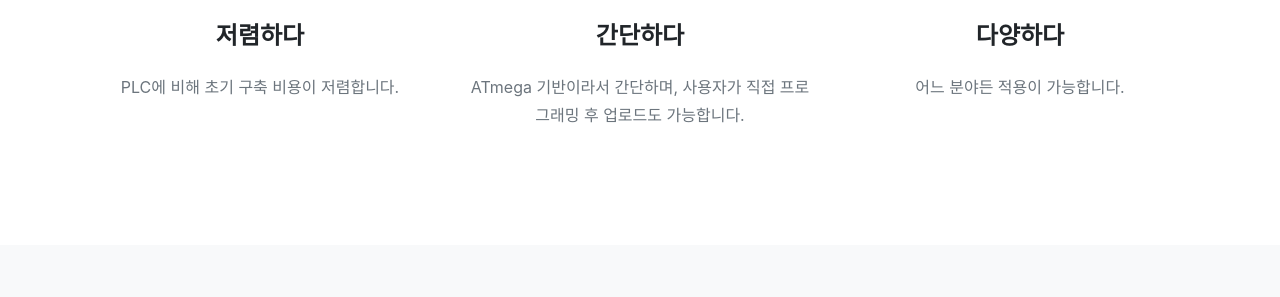
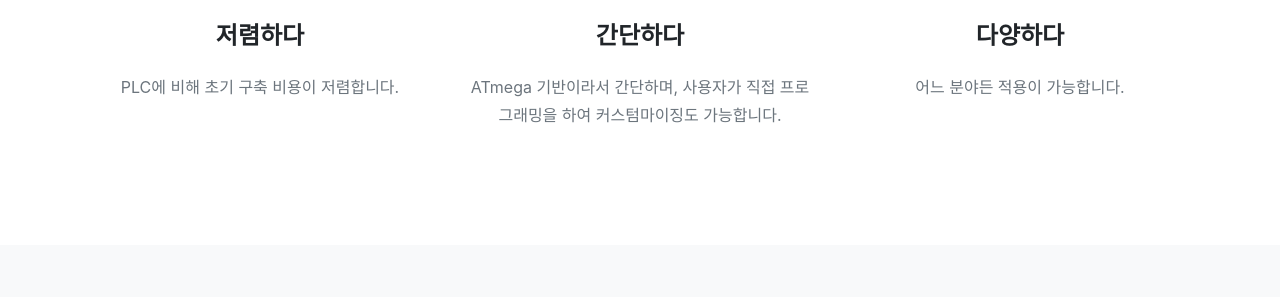
Before and after one commit to thedent-kr/thedent-kr.github.io, a Jekyll site: the page built from index.md, in a window 1280 px wide and 900 px high, scrolled down 1010 px. Shown: the part 183-480 px from the top of the window. Built offline with Jekyll 4.4.1, drawn with Linux system fonts in a browser that asks for light colours; some web fonts are replaced.

Commit message:
Update sitetext.yml

```diff
--- a/_data/sitetext.yml
+++ b/_data/sitetext.yml
@@ -160,7 +160,7 @@ ko: &DEFAULT_KO
         desc: "PLC에 비해 초기 구축 비용이 저렴합니다."
         icon: fas fa-coins #find more at https://fontawesome.com/icons
       - title: "간단하다"
-        desc: "ATmega 기반이라서 간단하며, 사용자가 직접 프로그래밍 후 업로드도 가능합니다."
+        desc: "ATmega 기반이라서 간단하며, 사용자가 직접 프로그래밍을 하여 커스텀마이징도 가능합니다."
         icon: fas fa-microchip
       - title: "다양하다"
         desc: "어느 분야든 적용이 가능합니다."
```
